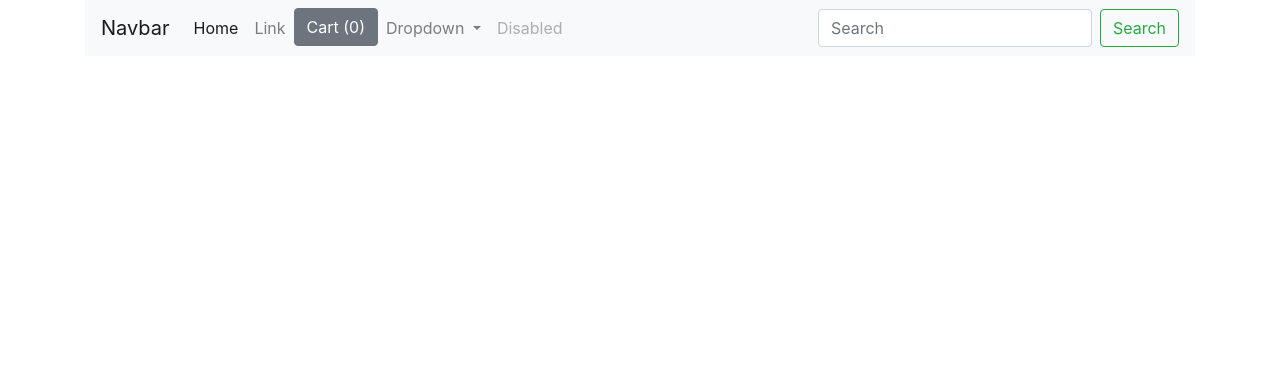
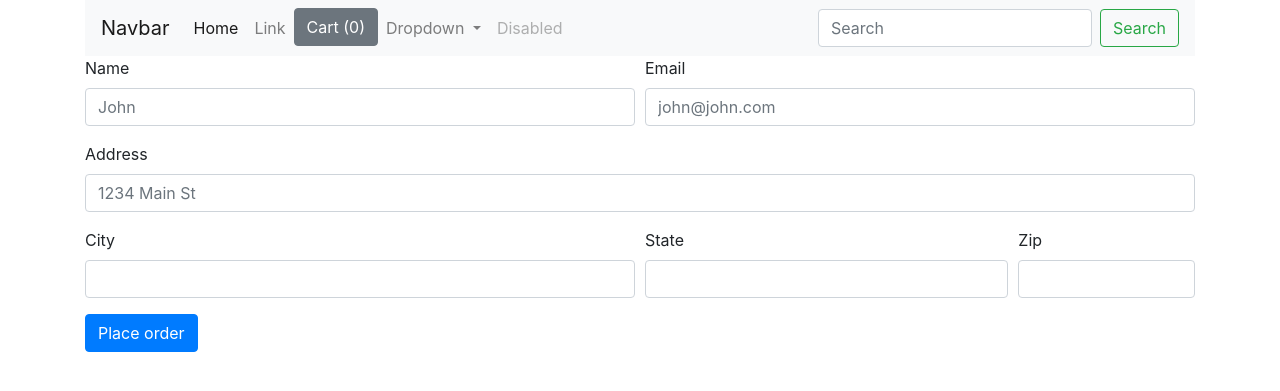
Before and after one commit to jeffarrubla/django-ecommerce-site, a Django app: page /checkout/ in a window 1280 px wide. Shown: the top 391 px of the page. Run offline with Django 3.2, Linux system fonts and the light colour scheme; some libraries are stand-ins or nearby versions.

Commit message:
Adding checkout form

```diff
--- a/shop/admin.py
+++ b/shop/admin.py
@@ -1,5 +1,6 @@
 from django.contrib import admin
-from .models import Product
+from .models import Product, Order
 # Register your models here.
 
 admin.site.register(Product)
+admin.site.register(Order)
--- a/shop/templates/shop/checkout.html
+++ b/shop/templates/shop/checkout.html
@@ -3,13 +3,50 @@
 	E-commerce - Checkout
 {% endblock %}
 {% block body %}
-	<div class="col-md-12">
-		<div class="row">
+	<div class="row">
+		<div class="col-md-12">
 			<ul class="list-group" id="item_list">
 
 			</ul>
 		</div>
 	</div>
+	<div class="row">
+		<div class="col-md-12">
+			<form method="POST">
+				{% csrf_token %}
+			  <div class="form-row">
+			    <div class="form-group col-md-6">
+			      <label for="inputEmail4">Name</label>
+			      <input type="text" class="form-control" id="name" name="name" placeholder="John">
+			    </div>
+			    <div class="form-group col-md-6">
+			      <label for="inputPassword4">Email</label>
+			      <input type="text" class="form-control" name="email" id="email" placeholder="john@john.com">
+			    </div>
+			  </div>
+			  <div class="form-group">
+			    <label for="inputAddress">Address</label>
+			    <input type="text" class="form-control" id="address" name="address" placeholder="1234 Main St">
+			  </div>
+			  <div class="form-row">
+			    <div class="form-group col-md-6">
+			      <label for="inputCity">City</label>
+			      <input type="text" class="form-control" id="city" name="city">
+			    </div>
+			    <div class="form-group col-md-4">
+			      <label for="inputState">State</label>
+			      <input type="text" class="form-control" id="state" name="state">
+			    </div>
+			    <div class="form-group col-md-2">
+			      <label for="inputZip">Zip</label>
+			      <input type="text" class="form-control" id="zipcode" name="zipcode">
+			    </div>
+			  </div>
+			  <button type="submit" class="btn btn-primary">Place order</button>
+			</form>
+		</div>
+	</div>
+
 {% endblock %}
 {% block scripts %}
 	<script type="text/javascript">
--- a/shop/views.py
+++ b/shop/views.py
@@ -1,5 +1,5 @@
 from django.shortcuts import render
-from .models import Product
+from .models import Product, Order
 from django.core.paginator import Paginator
 # Create your views here.
 
@@ -23,4 +23,16 @@ def detail(request,id):
 	return render(request,'shop/detail.html',{'product_object':product_object})
 
 def checkout(request):
+
+	if request.method == 'POST':
+		name = request.POST.get('name', '')
+		email = request.POST.get('email', '')
+		address = request.POST.get('address', '')
+		city = request.POST.get('city', '')
+		state = request.POST.get('state', '')
+		zipcode = request.POST.get('zipcode', '')
+
+		order = Order(name=name,email=email,address=address,city=city,state=state,zipcode=zipcode)
+		order.save()
+
 	return render(request,'shop/checkout.html')
```
Also changed, not shown: shop/models.py (+9 -0 lines), db.sqlite3, shop/migrations/0003_order.py (added).
